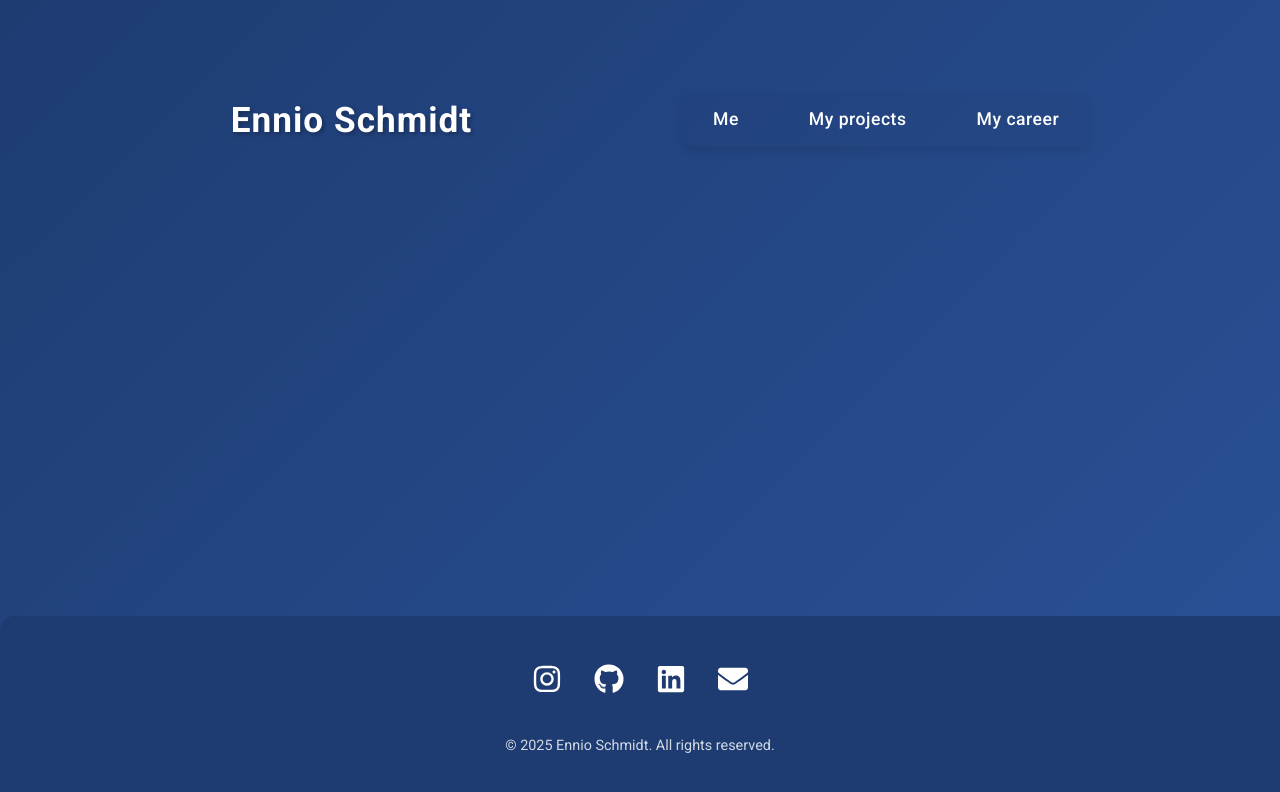
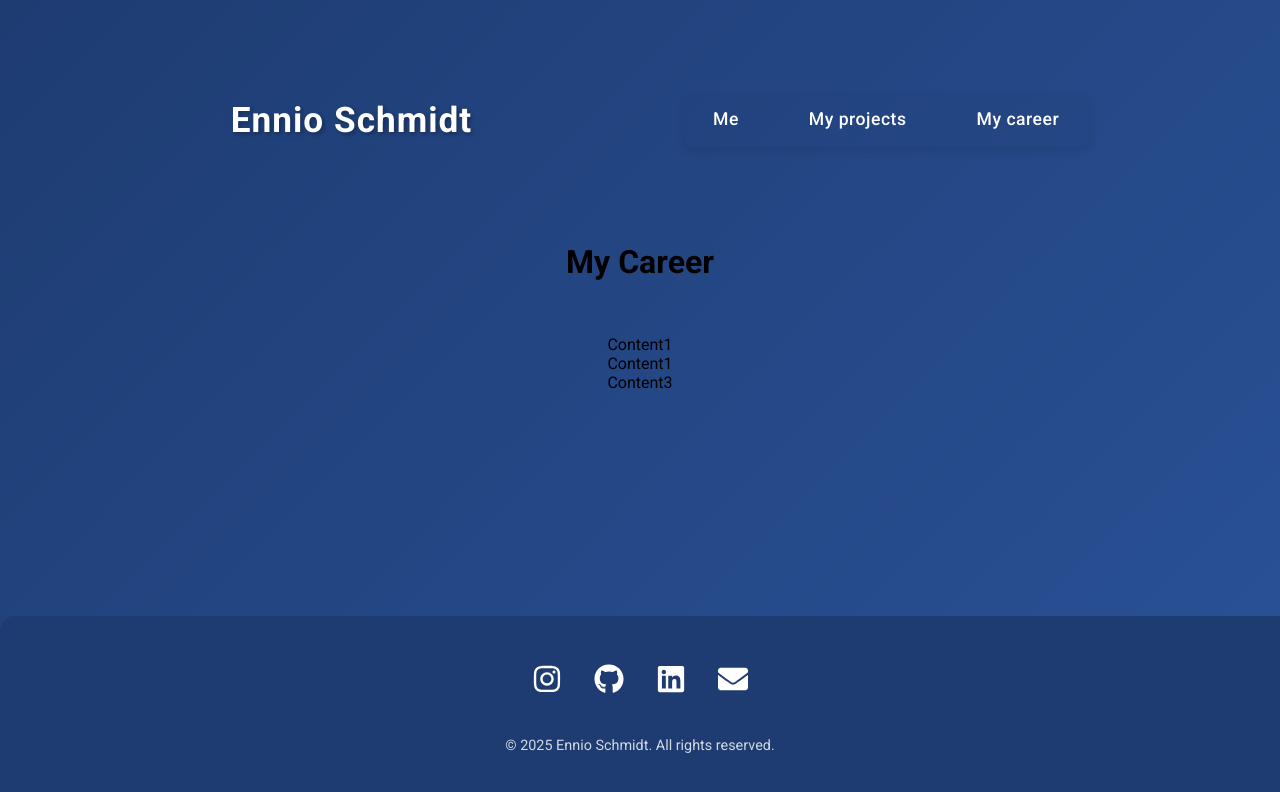
Before and after one commit to schmenniooo/PersonalWebsite, a React (Vite) app: page / in a window 1280 px wide. Shown: the top 792 px of the page. Built offline with nearby package versions, Linux system fonts and the light colour scheme.

Commit message:
Add career section with initial content and styles
Introduced a new "My Career" section with basic content and styling. Integrated career-specific styles into the main stylesheets and updated the JSX to render a structured career layout.

```diff
--- a/src/Main/main.jsx
+++ b/src/Main/main.jsx
@@ -5,6 +5,7 @@ import App from './App.jsx'
 import '../../index.css'
 import '../header/header.css'
 import '../defaultMainContainer/defaultMainContainer.css'
+import '../career/career.css'
 import '../footer/footer.css'
 
 createRoot(document.getElementById('root')).render(
--- a/src/career/career.css
+++ b/src/career/career.css
@@ -0,0 +1,24 @@
+
+.careerContainer {
+
+    display: flex;
+    flex-direction: column;
+    align-items: center;
+    justify-content: center;
+    gap: 2rem;
+    padding: 2rem 0;
+    width: 100%;
+}
+
+.careerItemContainer {
+
+    list-style-type: none;
+    gap: 50px;
+    padding: 0;
+    margin: 0;
+}
+
+.careerItem {
+
+
+}
--- a/src/career/career.jsx
+++ b/src/career/career.jsx
@@ -1,9 +1,23 @@
 
-function careerContent(){
+import yamlReader from '../datasource/yamlReader.js'
+
+function careerContent() {
+
+    const careerContent = [
+        ["Test1", "Content1"],
+        ["Test1", "Content1"],
+        ["Test3", "Content3"]
+    ];
 
     return (
-
-        <div></div>
+        <div className="careerContainer">
+            <h1>My Career</h1>
+            <ul className="careerItemContainer">
+                {careerContent.map(([text, content]) => (
+                    <li className="careerItem" key={text}>{content}</li>
+                ))}
+            </ul>
+        </div>
     )
 }
 
```
